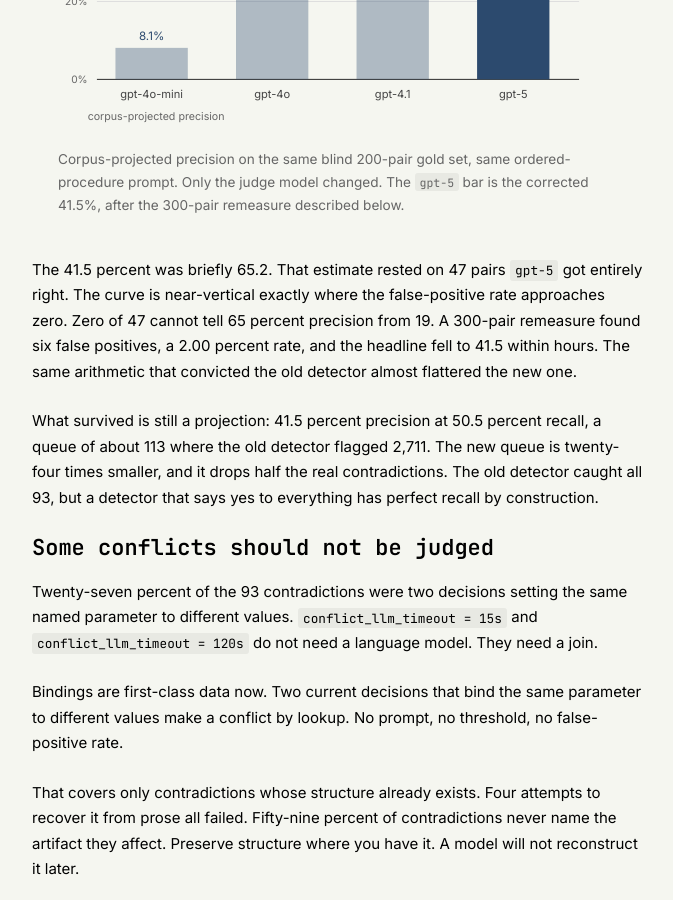
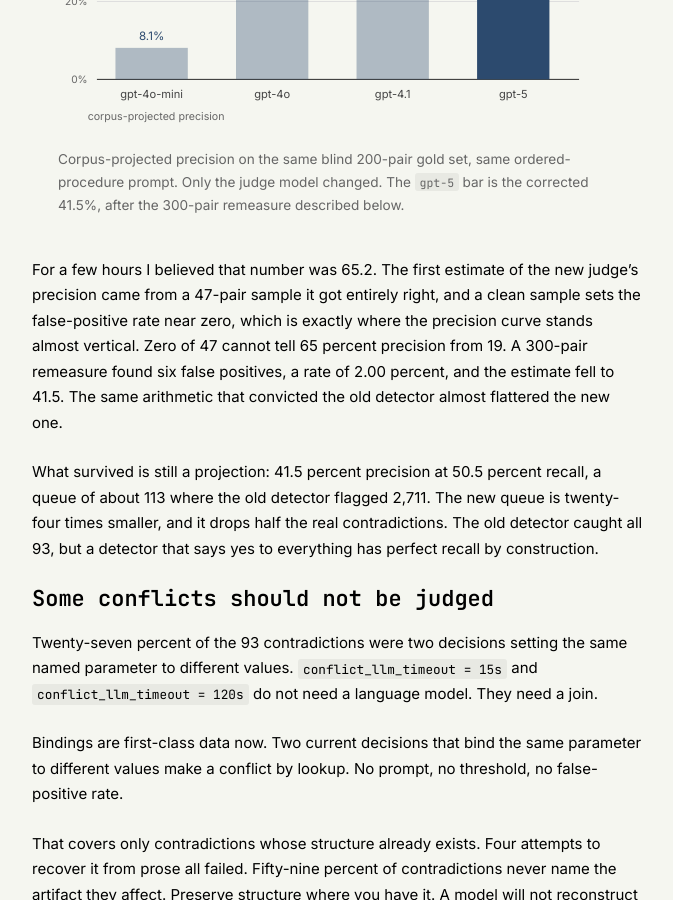
Before and after one commit to ashita-ai/ashita-ai.github.io, a Jekyll site: the page built from _posts/2026-08-11-the-detector-that-said-yes.md, in a window 1280 px wide and 900 px high, scrolled down 3729 px. Shown: the whole window, without its empty margins (302-975 px from the left). Built offline with Jekyll 4.4.1, drawn with Linux system fonts in a browser that asks for light colours; some of the changed text lies outside the part shown.

Commit message:
Rewrite the 65.2 sentence; drop the trailing script note
"The 41.5 percent was briefly 65.2" read as a typo. It is a sentence
about an estimate that changed, phrased as though a quantity changed,
and the 65.2 arrived with no account of where it came from. Now leads
with the event: for a few hours I believed that number was 65.2, from a
47-pair sample the judge got entirely right, which sets the false-positive
rate near zero where the precision curve stands almost vertical.

Removed the closing note about the example scripts. The post now ends on
"worth more than either number".

No em dashes, no semicolons. 1,669 words.

```diff
--- a/_posts/2026-08-11-the-detector-that-said-yes.md
+++ b/_posts/2026-08-11-the-detector-that-said-yes.md
@@ -139,7 +139,7 @@
 <figcaption style="font-size: 0.85rem; color: #666; max-width: 560px; margin: 0.4rem auto 0; text-align: left;">Corpus-projected precision on the same blind 200-pair gold set, same ordered-procedure prompt. Only the judge model changed. The <code>gpt-5</code> bar is the corrected 41.5%, after the 300-pair remeasure described below.</figcaption>
 </figure>
 
-The 41.5 percent was briefly 65.2. That estimate rested on 47 pairs `gpt-5` got entirely right. The curve is near-vertical exactly where the false-positive rate approaches zero. Zero of 47 cannot tell 65 percent precision from 19. A 300-pair remeasure found six false positives, a 2.00 percent rate, and the headline fell to 41.5 within hours. The same arithmetic that convicted the old detector almost flattered the new one.
+For a few hours I believed that number was 65.2. The first estimate of the new judge's precision came from a 47-pair sample it got entirely right, and a clean sample sets the false-positive rate near zero, which is exactly where the precision curve stands almost vertical. Zero of 47 cannot tell 65 percent precision from 19. A 300-pair remeasure found six false positives, a rate of 2.00 percent, and the estimate fell to 41.5. The same arithmetic that convicted the old detector almost flattered the new one.
 
 What survived is still a projection: 41.5 percent precision at 50.5 percent recall, a queue of about 113 where the old detector flagged 2,711. The new queue is twenty-four times smaller, and it drops half the real contradictions. The old detector caught all 93, but a detector that says yes to everything has perfect recall by construction.
 
```
Also changed, not shown: other parts of _posts/2026-08-11-the-detector-that-said-yes.md (+0 -2 lines).
